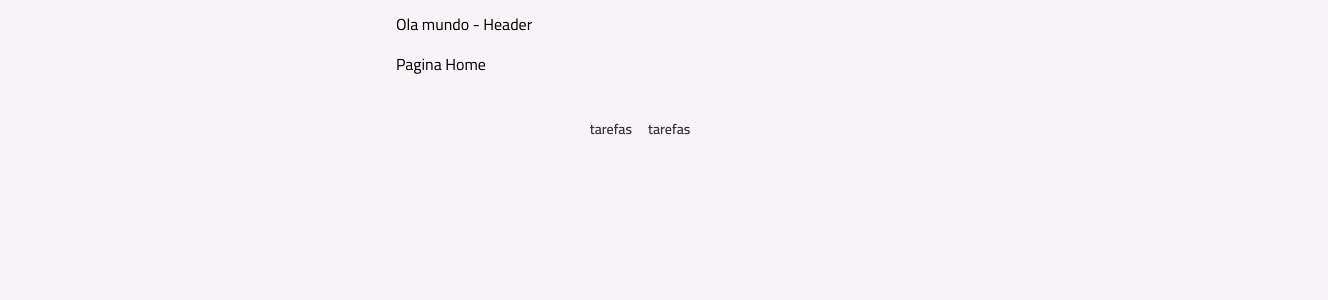
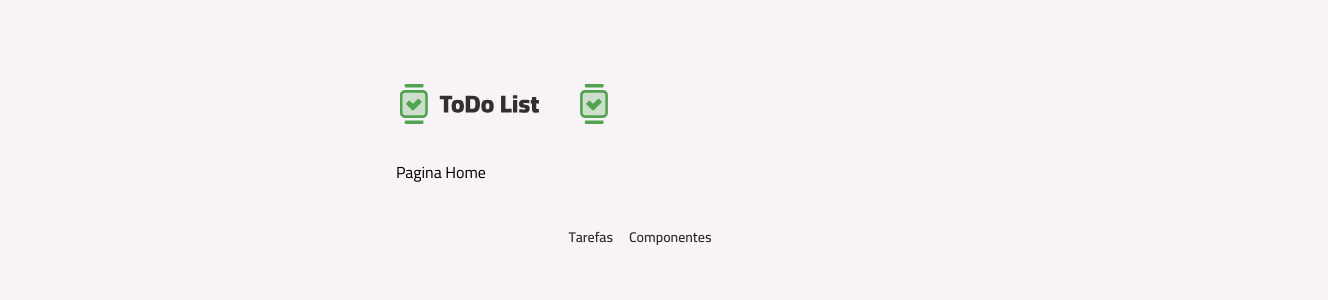
Before and after one commit to DevWerik/To-Do-List, a React (Vite) app in the folder todo/: page / in a window 1280 px wide. Shown: the top 300 px of the page, 1328 px wide, since content can reach past the window. Built offline with nearby package versions, Linux system fonts and the light colour scheme.

Commit message:
fix:Structuring the layout body

```diff
--- /dev/null
+++ b/todo/src/core-components/footer.tsx
@@ -0,0 +1,21 @@
+import { NavLink } from "react-router";
+import Text from "../components/text";
+
+export default function Footer() {
+  return (
+    <footer className="my-5 md:my-10">
+      <nav className="flex items-center justify-center gap-4">
+        <NavLink to="/">
+          <Text variant="body-sm-bold" className="text-gray-300">
+            Tarefas
+          </Text>
+        </NavLink>
+        <NavLink to="/componentes">
+          <Text variant="body-sm-bold" className="text-gray-300">
+            Componentes
+          </Text>
+        </NavLink>
+      </nav>
+    </footer>
+  );
+}
--- /dev/null
+++ b/todo/src/core-components/header.tsx
@@ -0,0 +1,10 @@
+import Logo from "../assets/images/logo.svg?react";
+import Container from "../components/container";
+
+export default function Header() {
+  return (
+    <Container as="header" className="mt-3 md:mt-20">
+      <Logo className="h-9 md:h-12" />
+    </Container>
+  );
+}
--- /dev/null
+++ b/todo/src/core-components/main-content.tsx
@@ -0,0 +1,15 @@
+import { cx } from "class-variance-authority";
+
+interface MainContentProps extends React.ComponentProps<"main"> {}
+
+export default function MainContent({
+  children,
+  className,
+  ...props
+}: MainContentProps) {
+  return (
+    <main className={cx("mt-4 md:mt-8", className)} {...props}>
+      {children}
+    </main>
+  );
+}
--- a/todo/src/pages/layout-main.tsx
+++ b/todo/src/pages/layout-main.tsx
@@ -1,28 +1,16 @@
-import Container from "../components/container";
-import { NavLink, Outlet } from "react-router";
-import Text from "../components/text";
+import { Outlet } from "react-router";
+import Header from "../core-components/header";
+import MainContent from "../core-components/main-content";
+import Footer from "../core-components/footer";
 
 export default function LayoutMain(){
     return (
       <>
-        <Container as="header" className="mt-3 md:mt20">Ola mundo - Header</Container>
-        <main className="mt-4 md-mt8">
-            <Outlet />
-        </main>
-        <footer className="my-5 md:my-10">
-          <nav className="flex items-center justify-center gap-4">
-            <NavLink to="/">
-              <Text variant="body-sm-bold" className="text-gray-300">
-                tarefas
-              </Text>
-            </NavLink>
-            <NavLink to="/componentes">
-              <Text variant="body-sm-bold" className="text-gray-300">
-                tarefas
-              </Text>
-            </NavLink>
-          </nav>
-        </footer>
+        <Header />
+        <MainContent className="mt-4 md:mt-8">
+          <Outlet />
+        </MainContent>
+        <Footer />
       </>
     );
 
```
